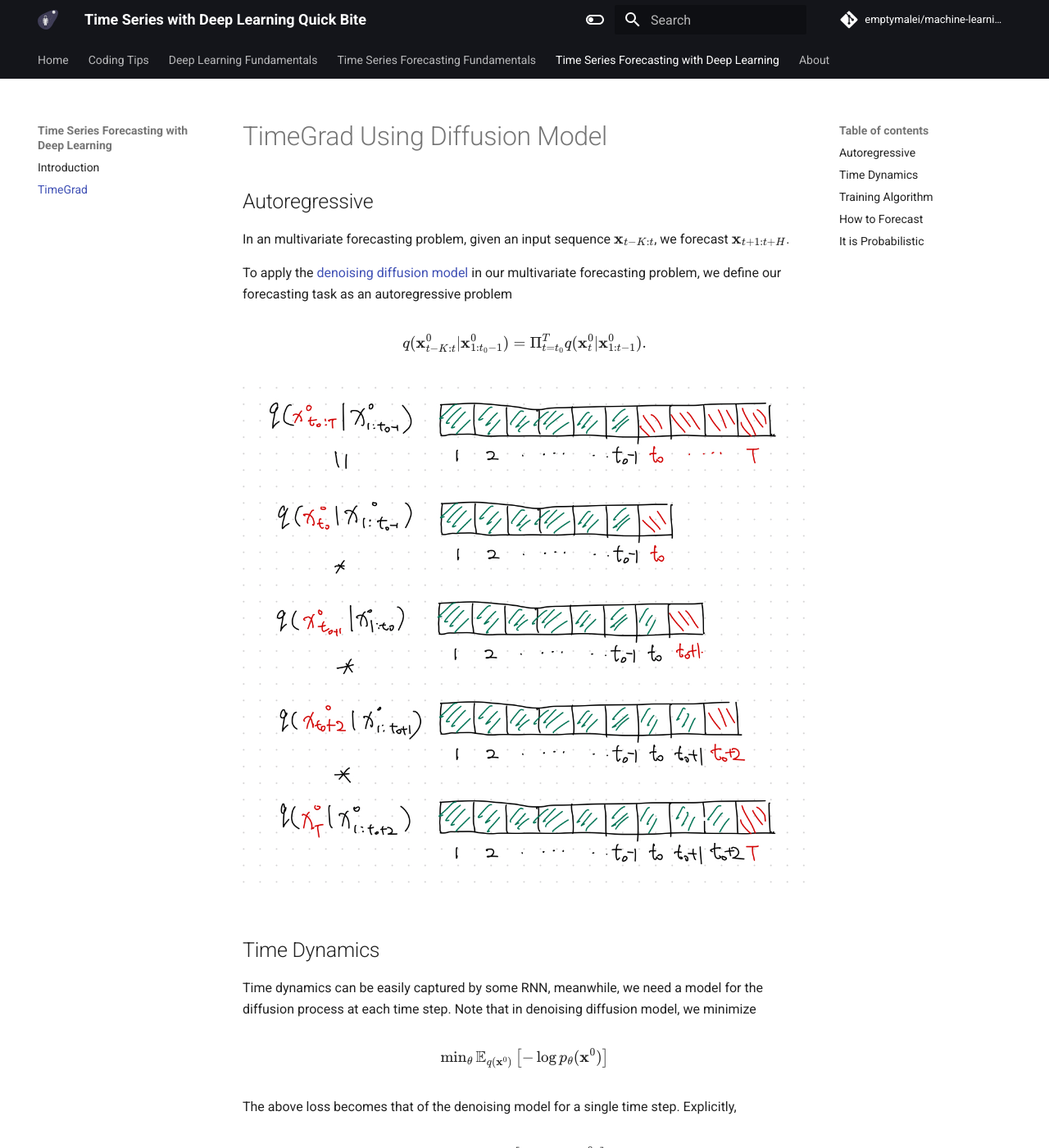
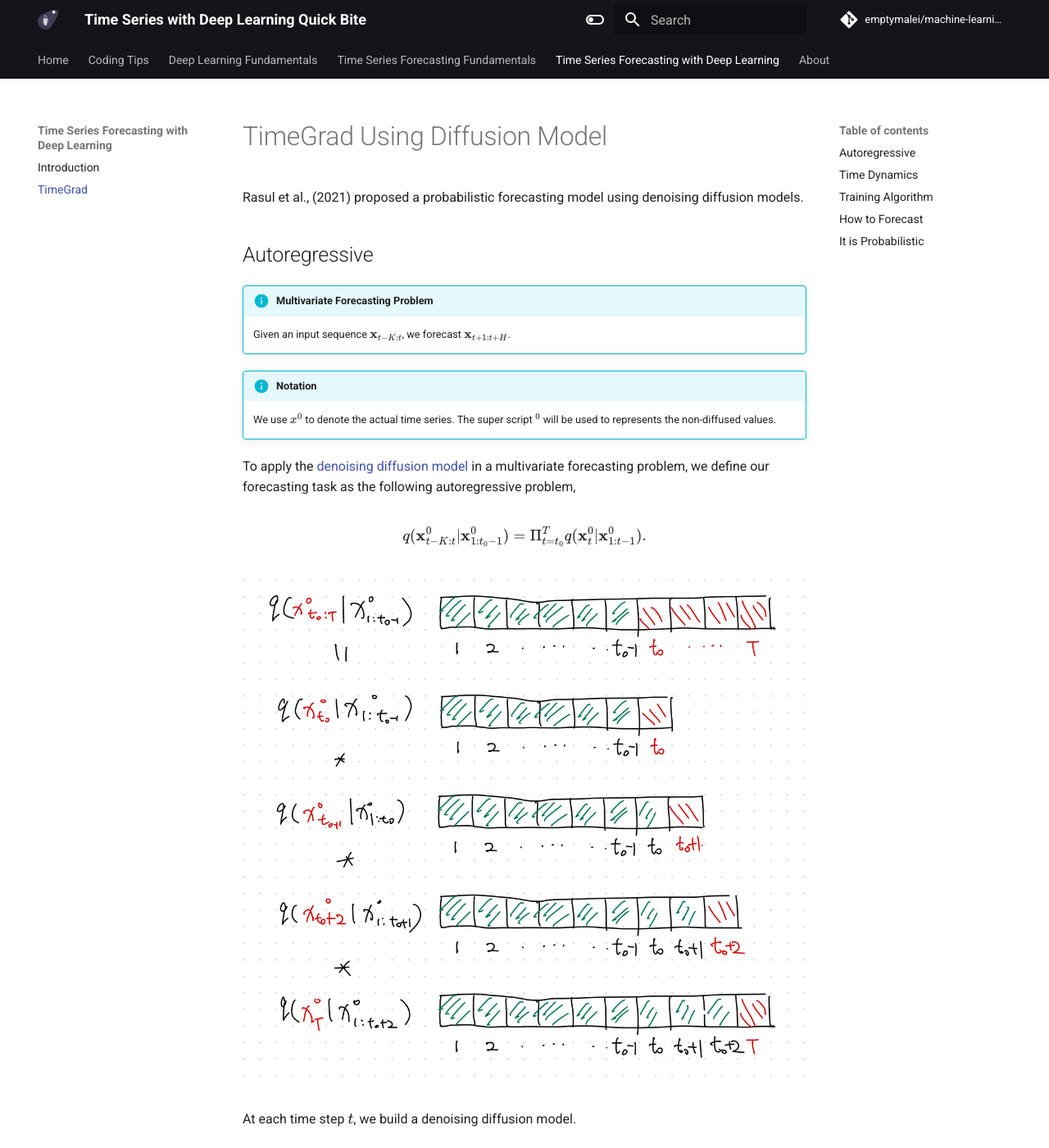
Before and after one commit to emptymalei/deep-learning, an MkDocs documentation site: the page built from dl/time-series-deep-learning/timeseries.deep-learning.timegrad.md, in a window 1280 px wide and 1400 px high. Shown: the whole window at 82% size. Built offline with MkDocs 1.6.1 and Material for MkDocs 9.7.7, drawn with Linux system fonts in a browser that asks for light colours; comment, search, counter and statistics services are not loaded; some of the changed text lies outside the part shown.

Commit message:
update diffusion model

```diff
--- a/dl/time-series-deep-learning/timeseries.deep-learning.timegrad.md
+++ b/dl/time-series-deep-learning/timeseries.deep-learning.timegrad.md
@@ -1,10 +1,19 @@
 # TimeGrad Using Diffusion Model
+
+Rasul et al., (2021) proposed a probabilistic forecasting model using denoising diffusion models.
 
 ## Autoregressive
 
-In an multivariate forecasting problem, given an input sequence $\mathbf x_{t-K: t}$, we forecast $\mathbf x_{t+1:t+H}$.
+!!! info "Multivariate Forecasting Problem"
 
-To apply the [denoising diffusion model](../deep-learning-fundamentals/energy-based-models/ebm.diffusion.md) in our multivariate forecasting problem, we define our forecasting task as an autoregressive problem
+    Given an input sequence $\mathbf x_{t-K: t}$, we forecast $\mathbf x_{t+1:t+H}$.
+
+
+!!! info "Notation"
+
+    We use $x^0$ to denote the actual time series. The super script ${}^{0}$ will be used to represents the non-diffused values.
+
+To apply the [denoising diffusion model](../../energy-based-models/ebm.diffusion) in a multivariate forecasting problem, we define our forecasting task as the following autoregressive problem,
 
 $$
 q(\mathbf x^0_{t - K:t} \vert \mathbf x^0_{1:t_0 - 1}) = \Pi_{t=t_0}^T q(\mathbf x^0_t \vert \mathbf x^0_{1:t-1}).
@@ -12,10 +21,11 @@ $$
 
 ![AR](assets/timeseries.deep-learning.timegrad/ar-denoising-diffusion-model-problem.jpg)
 
+At each time step $t$, we build a denoising diffusion model.
 
 ## Time Dynamics
 
-Time dynamics can be easily captured by some RNN, meanwhile, we need a model for the diffusion process at each time step. Note that in denoising diffusion model, we minimize
+Note that in denoising diffusion model, we minimize
 
 $$
 \operatorname{min}_\theta \mathbb E_{q(\mathbf x^0)} \left[ -\log p_\theta (\mathbf x^0) \right]
@@ -27,7 +37,7 @@ $$
 \operatorname{min}_\theta \mathbb E_{q(\mathbf x^0_t )} \left[ -\log p_\theta (\mathbf x^0_t) \right].
 $$
 
-To include the time dynamics, we use the RNN state of the previous time step $\mathbf h_{t-1}$[^Rasul2021]
+Time dynamics can be easily captured by some RNN. To include the time dynamics, we use the RNN state built using the time series data of the previous time step $\mathbf h_{t-1}$[^Rasul2021]
 
 $$
 \operatorname{min}_\theta \mathbb E_{q(\mathbf x^0_t )} \left[ -\log p_\theta (\mathbf x^0_t \vert \mathbf h_{t-1}) \right].
```
